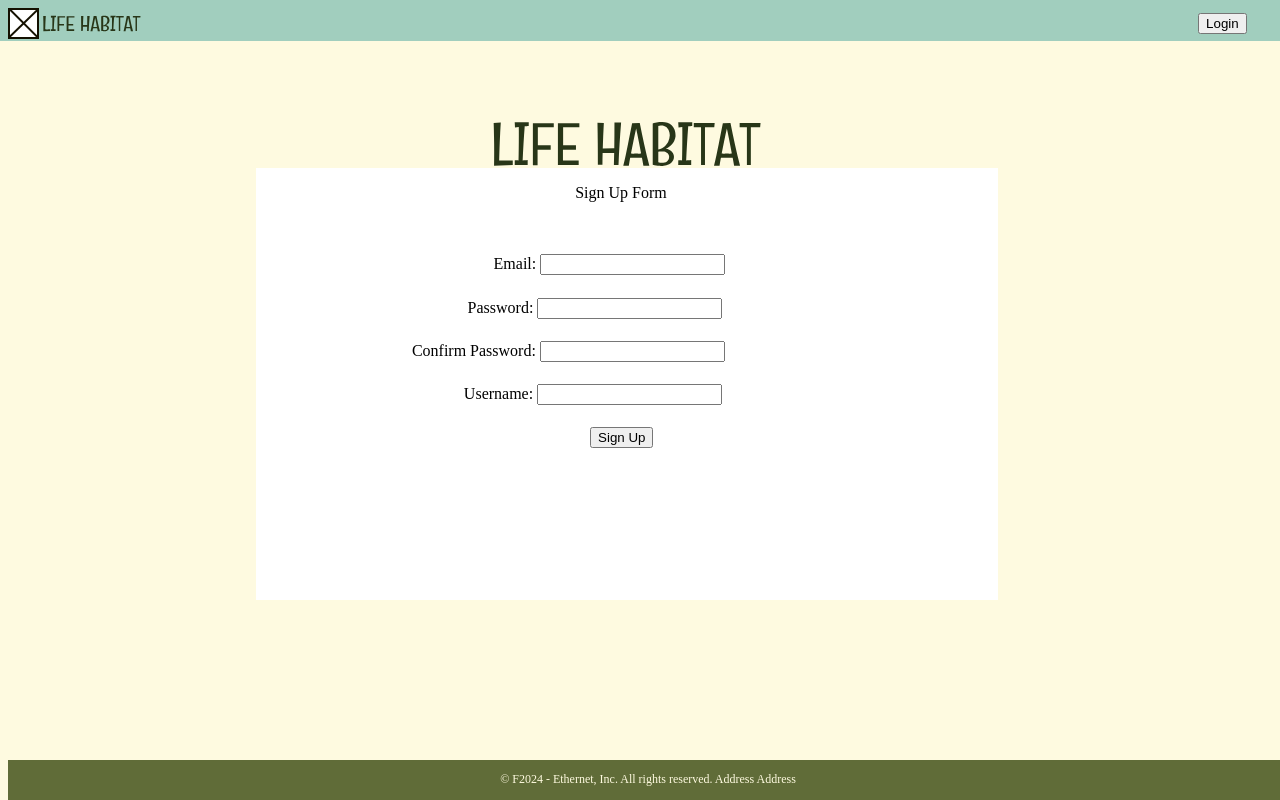
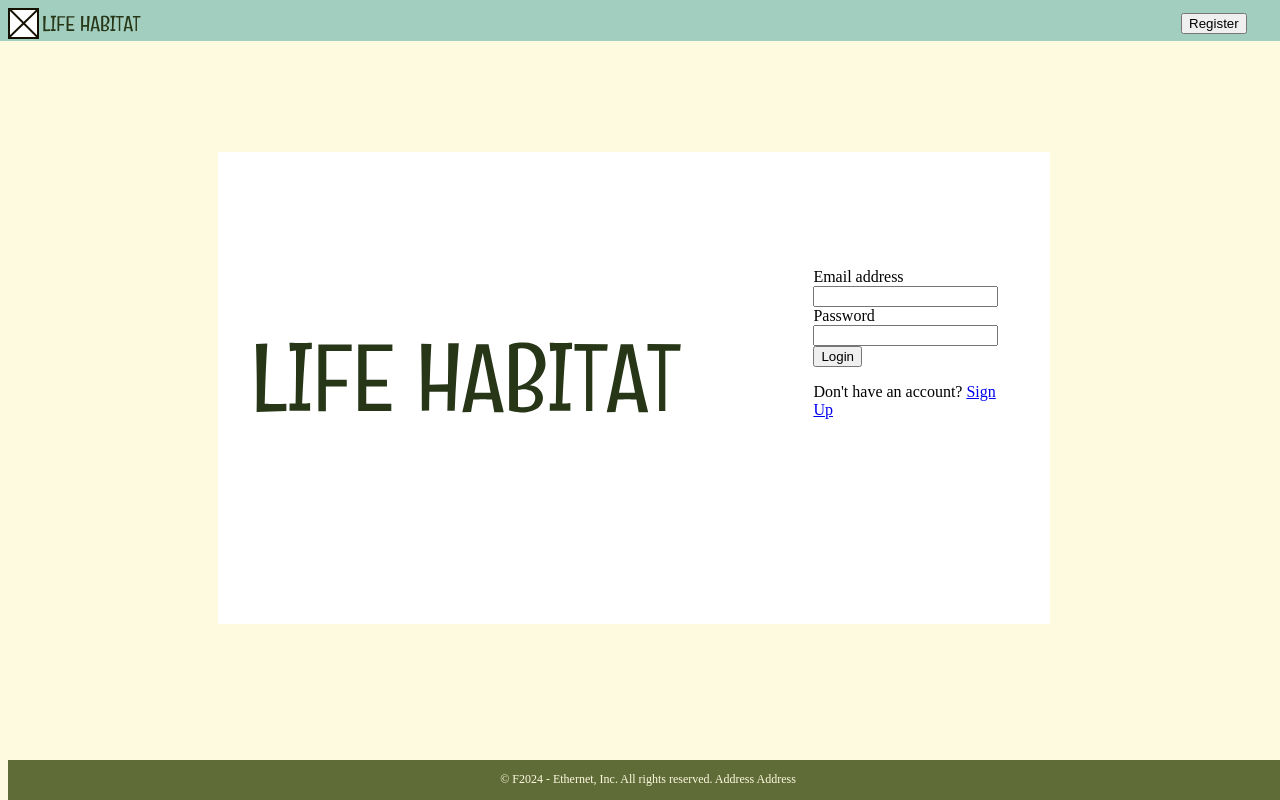
Before and after one commit to IzziCooki/Team-E-Dean-Fork, a React (Create React App) app in the folder code/: page / in a window 1280 px wide. Built offline with nearby package versions, Linux system fonts and the light colour scheme.

Commit message:
Fixed error in homepage.js and app.js

```diff
--- a/code/src/App.js
+++ b/code/src/App.js
@@ -14,9 +14,7 @@
     <Router>
       <div>
         <Routes>
-          <Route exact path="/" element={<SignUp />} />
-          <Route exact path="/login" element={<Login />} />
-
+          <Route exact path="/" element={<Login />} />
           <Route path="/home" element={<HomePage />} />
           <Route path="/task" element={<TaskPage />} />
           <Route path="/register" element={<SignUp />} />
--- a/code/src/Components/Homepage.js
+++ b/code/src/Components/Homepage.js
@@ -40,7 +40,7 @@
             }
           });
 
-    }, [])
+    },)
 
         const getUserTasks = () => {
         try {
```
